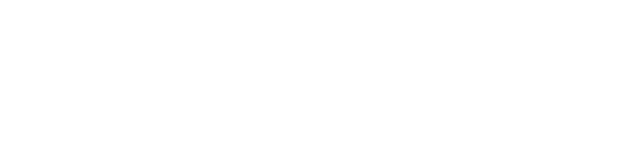
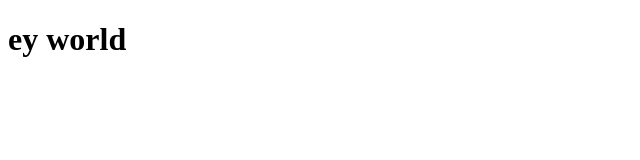
Before and after one commit to luciacalero19/proyectoDAW, a plain HTML site: page index.html in a window 1280 px wide. Shown: the whole page, without its empty margins (0-640 px from the left). Drawn offline with Linux system fonts and the light colour scheme.

Commit message:
mi modificacion 1

```diff
--- a/index.html
+++ b/index.html
@@ -7,6 +7,6 @@
     <title>Document</title>
 </head>
 <body>
-
+    <h1>ey world</h1>
 </body>
 </html>
```
